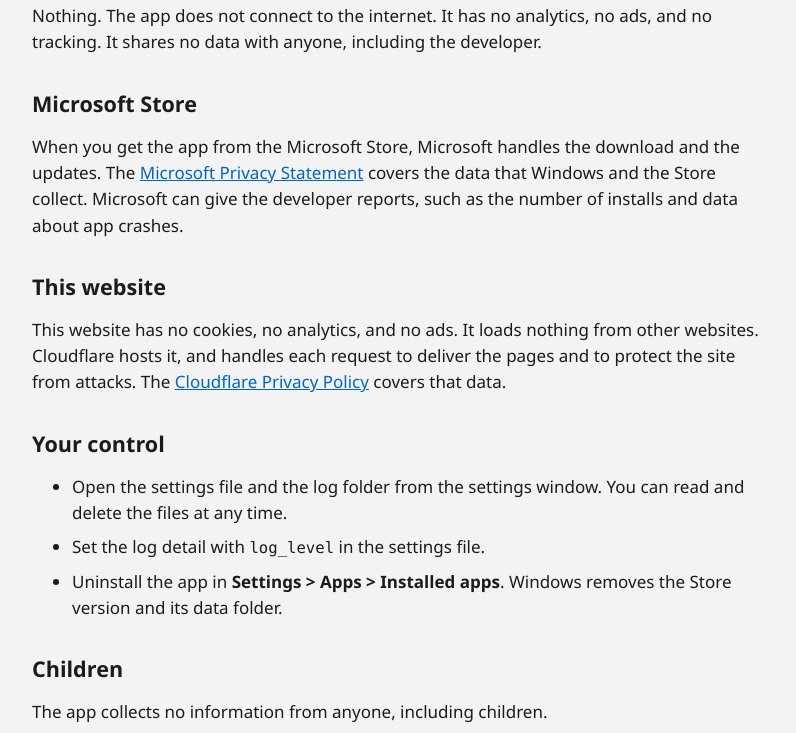
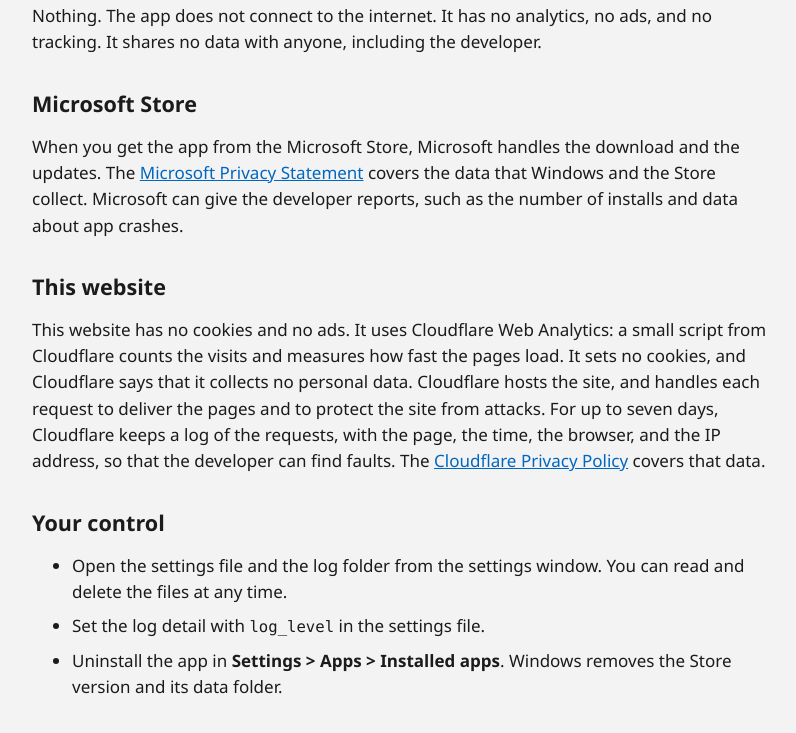
Before and after one commit to ajhsu/three-damn-fingers, a plain HTML site: page public/privacy.html in a window 1280 px wide. Shown: the part 1138-1871 px from the top of the page, without its empty margins (240-1036 px from the left). Drawn offline with Linux system fonts and the light colour scheme.

Commit message:
Turn on Cloudflare Web Analytics, logs, and traces
Cloudflare Web Analytics now counts the visits and measures the page
speed. Cloudflare adds its beacon to each page, so the pages no longer
send no-transform, and the security policy allows the beacon script
and its reports to /cdn-cgi/rum. Both Workers turn on Workers Logs,
traces, and Issues. All of these are free: on the Free plan, Cloudflare
stops logs and traces at the daily limit instead of billing.

The privacy policy now says what the website collects: no cookies, the
Web Analytics counts, and a log of requests that Cloudflare keeps for
up to seven days. What it says about the app does not change.

Co-authored-by: Copilot <223556219+Copilot@users.noreply.github.com>

```diff
--- a/public/privacy.html
+++ b/public/privacy.html
@@ -17,7 +17,7 @@
 
   <main class="doc">
     <h1>Privacy policy</h1>
-    <p class="date">Last changed: November 24, 2026</p>
+    <p class="date">Last changed: November 27, 2026</p>
 
     <p><strong>Three Damn Fingers does not collect, send, or share any personal
       information.</strong> The app has no network features. All its data stays on your PC.</p>
@@ -65,10 +65,14 @@
       developer reports, such as the number of installs and data about app crashes.</p>
 
     <h2>This website</h2>
-    <p>This website has no cookies, no analytics, and no ads. It loads nothing from other
-      websites. Cloudflare hosts it, and handles each request to deliver the pages and to protect
-      the site from attacks. The <a href="https://www.cloudflare.com/privacypolicy/">Cloudflare
-      Privacy Policy</a> covers that data.</p>
+    <p>This website has no cookies and no ads. It uses Cloudflare Web Analytics: a small script
+      from Cloudflare counts the visits and measures how fast the pages load. It sets no cookies,
+      and Cloudflare says that it collects no personal data. Cloudflare hosts the site, and
+      handles each request to deliver the pages and to protect the site from attacks. For up to
+      seven days, Cloudflare keeps a log of the requests, with the page, the time, the browser,
+      and the IP address, so that the developer can find faults. The
+      <a href="https://www.cloudflare.com/privacypolicy/">Cloudflare Privacy Policy</a> covers
+      that data.</p>
 
     <h2>Your control</h2>
     <ul>
```
Also changed, not shown: public/index.html (+1 -1 lines), 4 other files.
